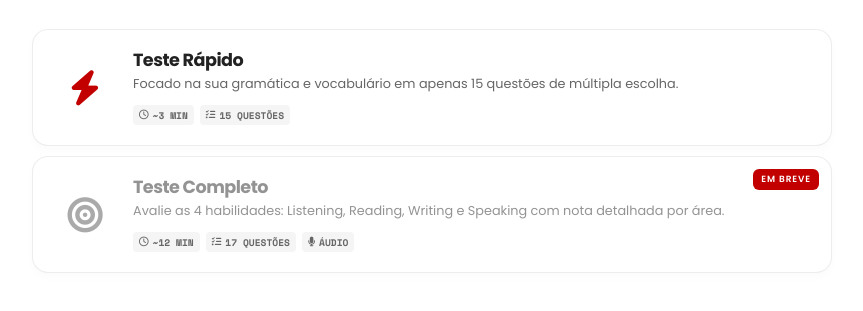
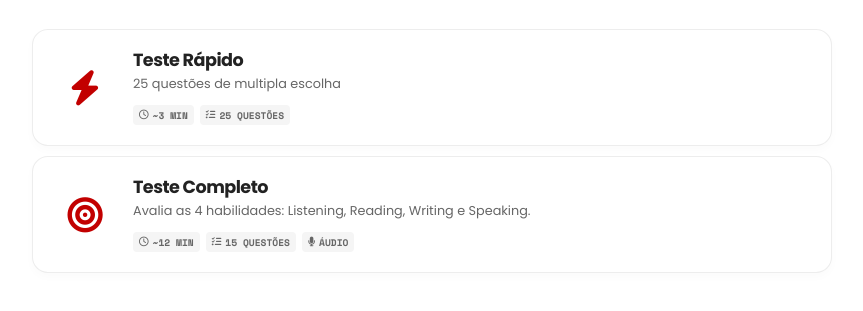
Before and after one commit to Dididoingles/lab, a plain HTML site: page home/views/teste/index.html in a window 1280 px wide. Shown: the part 225-536 px from the top of the page, without its empty margins (208-1071 px from the left). Drawn offline with nearby package versions, Linux system fonts and the light colour scheme.

Commit message:
Update index.html

```diff
--- a/home/views/teste/index.html
+++ b/home/views/teste/index.html
@@ -256,25 +256,25 @@
             {
                 title: 'Teste Rápido',
                 link: 'testerapido.html',
-                desc: 'Focado na sua gramática e vocabulário em apenas 15 questões de múltipla escolha.',
+                desc: '25 questões de multipla escolha',
                 icon: 'fa-solid fa-bolt',
                 badges: [
                     '<i class="fa-regular fa-clock"></i> ~3 min',
-                    '<i class="fa-solid fa-list-check"></i> 15 questões'
+                    '<i class="fa-solid fa-list-check"></i> 25 questões'
                 ]
                 // Sem "soon: true" = está ativo
             },
             {
                 title: 'Teste Completo',
                 link: 'testecompleto.html', // Quando publicar, só apagar o "soon: true" abaixo
-                desc: 'Avalie as 4 habilidades: Listening, Reading, Writing e Speaking com nota detalhada por área.',
+                desc: 'Avalia as 4 habilidades: Listening, Reading, Writing e Speaking.',
                 icon: 'fa-solid fa-bullseye',
                 badges: [
                     '<i class="fa-regular fa-clock"></i> ~12 min',
-                    '<i class="fa-solid fa-list-check"></i> 17 questões',
-                    '<i class="fa-solid fa-microphone"></i> Áudio'
+                    '<i class="fa-solid fa-list-check"></i> 15 questões',
+                    '<i class="fa-solid fa-microphone"></i> áudio'
                 ],
-                soon: true // <-- APAGUE OU COMENTE ESTA LINHA PARA ATIVAR O TESTE
+                soon: false // <-- APAGUE OU COMENTE ESTA LINHA PARA ATIVAR O TESTE
             }
         ];
 
@@ -322,6 +322,10 @@
         if (window.parent && window.parent !== window) {
             window.parent.postMessage({ action: 'pageLoaded', route: 'teste' }, '*');
         }
+
+        if (window.parent && window.parent !== window) {
+    window.parent.postMessage({ action: 'pageLoaded', route: 'teste' }, '*');
+}
     </script>
 
 </body>
```
